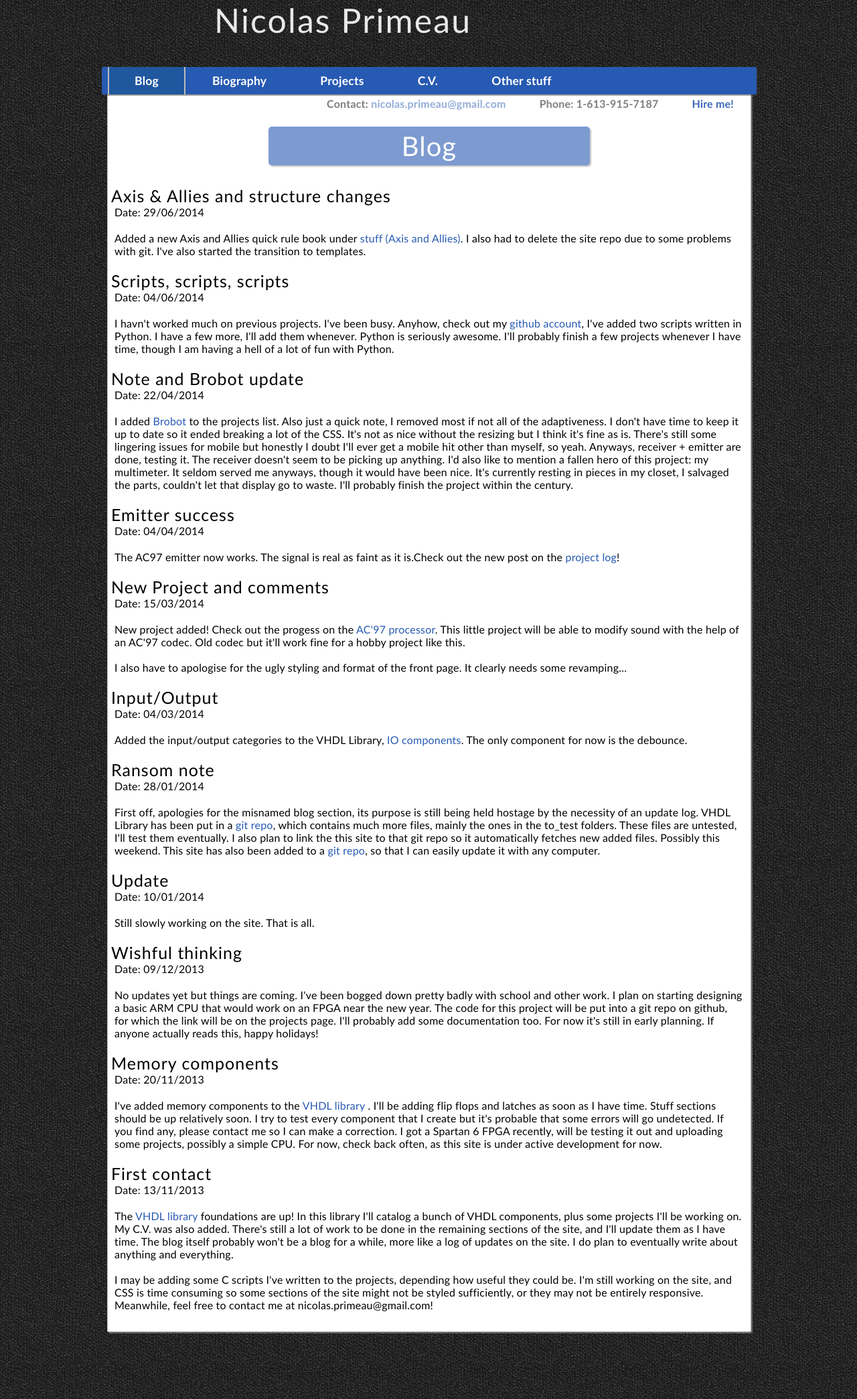
After one commit to NicolasPrimeau/website, a PHP site: page /blog in a window 1280 px wide. The commit adds this page. Shown: the whole page at 67% size. Run offline with PHP 8.4, Linux system fonts and the light colour scheme.

```diff
--- /dev/null
+++ b/blog/index.php
@@ -0,0 +1,135 @@
+<!DOCTYPE html>
+<html>
+    <head>
+        <title>Nicolas Primeau's personal website</title>
+        <!--Yeh, static html page, nothing really too high tech. A CMS is
+        just way too overkill-->
+        <meta http-equiv="Content-Type" content="text/html; charset=UTF-8">
+        <link rel="stylesheet" type="text/css" href="/css/base.css">
+        <link rel="shortcut icon" href="/images/site-icon.ico" >
+        <link rel="stylesheet" type="text/css" href="/css/frontpage.css">
+        <script src="/js/libs/jquery-1.9.0/jquery.min.js"></script>
+        <script>
+          (function(i,s,o,g,r,a,m){i['GoogleAnalyticsObject']=r;i[r]=i[r]||function(){
+          (i[r].q=i[r].q||[]).push(arguments)},i[r].l=1*new Date();a=s.createElement(o),
+          m=s.getElementsByTagName(o)[0];a.async=1;a.src=g;m.parentNode.insertBefore(a,m)
+          })(window,document,'script','//www.google-analytics.com/analytics.js','ga');
+
+          ga('create', 'UA-45303805-1', 'no-ip.biz');
+          ga('send', 'pageview');
+
+        </script>
+        <script src="/js/menu-maker-3000.js"></script>
+    </head>
+    <body>
+        <div class="wrapper">
+        <a name="top"></a>
+        <?php include($_SERVER['DOCUMENT_ROOT'] . "/assets/header.php") ?>
+        <div class="main-content">
+            <div class="main-body">
+                <?php include($_SERVER['DOCUMENT_ROOT'] . "/assets/nav-menu.php") ?>
+                <?php include($_SERVER['DOCUMENT_ROOT'] . "/assets/contact.php") ?>
+                <div class="local-header"><h2>Blog</h2></div>
+                <div class="page-specific front-blog">
+                    <ul class="blog-list">
+                         <li class="blog-item">
+                         <h2 class="blog-title">Axis & Allies and structure changes</h2>
+                         <p> Date: 29/06/2014 </p>
+                         <p>Added a new Axis and Allies quick rule book under <a href ="/stuff/axis_and_allies/">stuff (Axis and Allies)</a>. I also had to delete the site repo due to some problems with git. I've also started the transition to templates.
+
+                        </p>
+                         </li>
+
+                         <li class="blog-item">
+                         <h2 class="blog-title">Scripts, scripts, scripts</h2>
+                         <p> Date: 04/06/2014 </p>
+                         <p> I havn't worked much on previous projects. I've been busy. Anyhow, check out my<a href="https://github.com/Nixon-"> github account</a>, I've added two scripts
+                             written in Python. I have a few more, I'll add them whenever. Python is seriously awesome. I'll probably finish a few projects whenever I have time,
+                             though I am having a hell of a lot of fun with Python.
+                         </p>
+                         </li>
+                         <li class="blog-item">
+                         <h2 class="blog-title">Note and Brobot update</h2>
+                         <p> Date: 22/04/2014 </p>
+                         <p> I added <a href="/projects/Brobot">Brobot</a> to the projects list.
+                             Also just a quick note, I removed most if not all of the adaptiveness. I don't have time to keep it up to date so it ended breaking a lot of the CSS.
+                             It's not as nice without the resizing but I think it's fine as is. There's still some lingering issues for mobile but honestly I doubt I'll ever
+                             get a mobile hit other than myself, so yeah. Anyways, receiver&nbsp;+&nbsp;emitter are done, testing it. The receiver doesn't seem to be picking
+                             up anything. I'd also like to mention a fallen hero of this project: my multimeter. It seldom served me anyways, though it would have been nice.
+                             It's currently resting in pieces in my closet, I salvaged the parts, couldn't let that display go to waste. I'll probably finish the project within
+                             the century.
+                         </p>
+                         </li>
+                         <li class="blog-item">
+                         <h2 class="blog-title">Emitter success</h2>
+                         <p> Date: 04/04/2014 </p>
+                         <p>The AC97 emitter now works. The signal is real as faint as it is.Check out the new post on the <a href="/projects/AC97Processor">project log</a>!
+                         </p>
+                         </li>
+                         <li class="blog-item">
+                         <h2 class="blog-title">New Project and comments</h2>
+                         <p> Date: 15/03/2014 </p>
+                         <p> New project added! Check out the progess on the <a href="/projects/AC97Processor">AC'97 processor</a>. This little project will be able to
+                             modify sound with the help of an AC'97 codec. Old codec but it'll work fine for a hobby project like this.<br><br>
+                             I also have to apologise for the ugly styling and format of the front page. It clearly needs some revamping...
+                         </p>
+                         </li>
+                         <li class="blog-item">
+                         <h2 class="blog-title">Input/Output</h2>
+                         <p> Date: 04/03/2014 </p>
+                         <p>Added the input/output categories to the VHDL Library, <a href="/projects/VHDL_library/IO_components">IO components</a>. The only component for now is the debounce.
+                         </p>
+                         </li>
+			 <li class="blog-item">
+                         <h2 class="blog-title">Ransom note</h2>
+                         <p> Date: 28/01/2014 </p>
+                         <p> First off, apologies for the misnamed blog section, its purpose is still being held hostage by the necessity of an update log. VHDL Library has been put in a <a href="https://github.com/Nixon-/VHDL_library/">git repo</a>, which contains much more files, mainly the ones in the to_test folders. These files are untested, I'll test them eventually. I also plan to link the this site to that git repo so it automatically fetches new added files. Possibly this weekend. This site has also been added to a <a href = "https://github.com/Nixon-/website">git repo</a>, so that I can easily update it with any computer.
+                         </p>
+                         </li>
+                         <li class="blog item">
+                         <h2 class="blog-title">Update</h2>
+			 <p> Date: 10/01/2014 </p>
+			 <p> Still slowly working on the site. That is all.</p>
+                         </li>
+                         <li class="blog-item">
+                         <h2 class="blog-title">Wishful thinking</h2>
+			 <p> Date: 09/12/2013 </p>
+			 <p> No updates yet but things are coming. I've been bogged down pretty badly with school and other work. I plan on starting designing a basic ARM CPU that would work on an FPGA near the new year. The code for this project will be put into a git repo on github, for which the link will be on the projects page. I'll probably add some documentation too. For now it's still in early planning. If anyone actually reads this, happy holidays!
+			 </p>
+			 </li>
+                         <li class="blog-item">
+                         <h2 class="blog-title">Memory components</h2>
+                           <p>
+                                Date: 20/11/2013
+                            </p>
+                            <p>
+                               I've added memory components to the <a href="/projects/VHDL_library">VHDL library </a>. I'll be adding flip flops and latches as soon
+                               as I have time. Stuff sections should be up relatively soon. I try to test every component that I create but it's probable that some errors
+                               will go undetected. If you find any, please contact me so I can make a correction. I got a Spartan 6 FPGA recently, will be testing it out and
+                               uploading some projects, possibly a simple CPU. For now, check back often, as this site is under active development for now.
+                            </p>
+                        </li>
+                        <li class="blog-item">
+                           <h2 class="blog-title">First contact</h2>
+                            <p>
+                                Date: 13/11/2013
+                            </p>
+                            <p>
+                                The <a href="/projects/VHDL_library">VHDL library </a>foundations are up! In this library I'll catalog a bunch of VHDL components, plus some projects I'll be working on.
+                                My C.V. was also added. There's still a lot of work to be done in the remaining sections of the site, and I'll update them as I have
+                                time. The blog itself probably won't be a blog for a while, more like a log of updates on the site. I do plan to eventually write
+                                about anything and everything.
+                                <br><br>
+                                I may be adding some C scripts I've written to the projects, depending how useful they could be. I'm still working on the site, and CSS is time consuming
+                                so some sections of the site might not be styled sufficiently, or they may not be entirely responsive. Meanwhile, feel free to contact me at nicolas.primeau@gmail.com!
+                            </p>
+                        </li>
+                    </ul>
+                </div>
+            </div>
+        </div>
+        <div class="footer"></div>
+        <a href="#top" class="up-arrow"><img src="/images/up-arrow.png"/></a>
+        </div>
+    </body>
+</html>
--- a/cv/index.php
+++ b/cv/index.php
@@ -99,7 +99,8 @@ and open the template in the editor.
                         <h4 class="cv-date">September 2014 - Ongoing</h4>
                         <p class="cv-description">
                         - Smart system capable of keeping track of food stocks, accessible by web<br><br>
-                        - Created with the help of sensors, Arduino, MongoDB, Python, Raspberry Pi, networking and many more technologies
+                        - Created with the help of sensors, Arduino, MongoDB, Python, Raspberry Pi, networking and many more technologies<br><br>
+                        - Completed by a team of three members, of which I had the role of project manager and product engineer
                         </p>
 
                         <h4 class="cv-sub-title">uOttawa Coding Competition - Robocode</h4>
```
Also changed, not shown: temp.php (added, +135 -0 lines), 2 other files.
